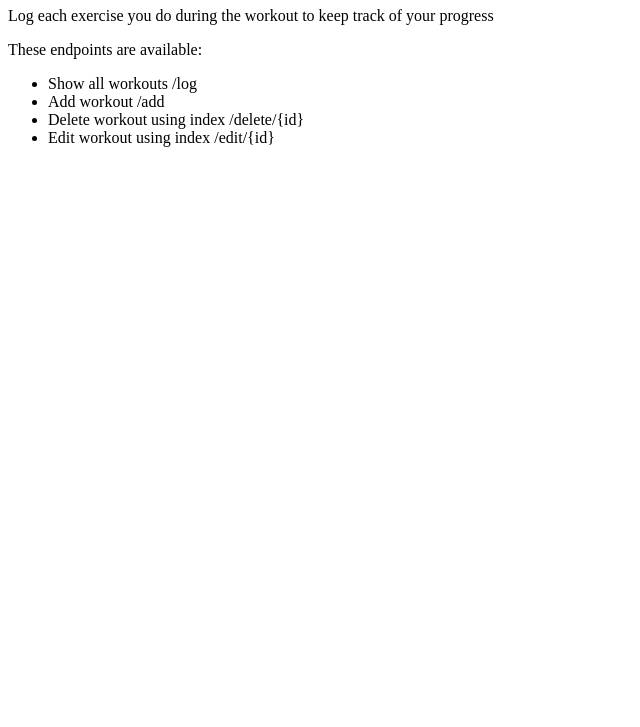
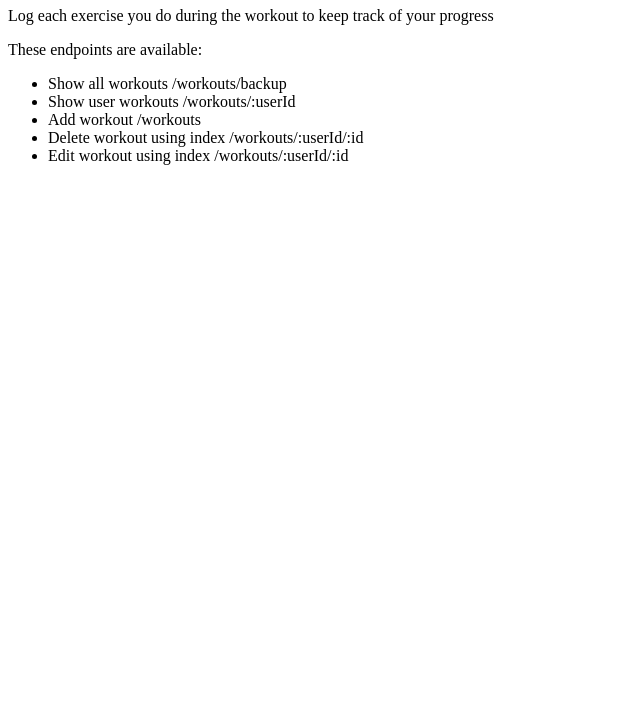
Before and after one commit to marcusbdtf/new-workout-API, a website: page index.html in a window 1280 px wide. Shown: the part 73-800 px from the top of the page, without its empty margins (0-640 px from the left). Drawn offline with Linux system fonts and the light colour scheme.

Commit message:
update index.html

```diff
--- a/index.html
+++ b/index.html
@@ -11,10 +11,11 @@
     <p>Log each exercise you do during the workout to keep track of your progress</p>
     <p>These endpoints are available:</p>
     <ul>
-        <li>Show all workouts /log</li>
-        <li>Add workout /add</li>
-        <li>Delete workout using index /delete/{id}</li>
-        <li>Edit workout using index /edit/{id}</li>
+        <li>Show all workouts /workouts/backup</li>
+        <li>Show user workouts /workouts/:userId</li>
+        <li>Add workout /workouts</li>
+        <li>Delete workout using index /workouts/:userId/:id</li>
+        <li>Edit workout using index /workouts/:userId/:id</li>
     </ul>
 </body>
 </html>
```
